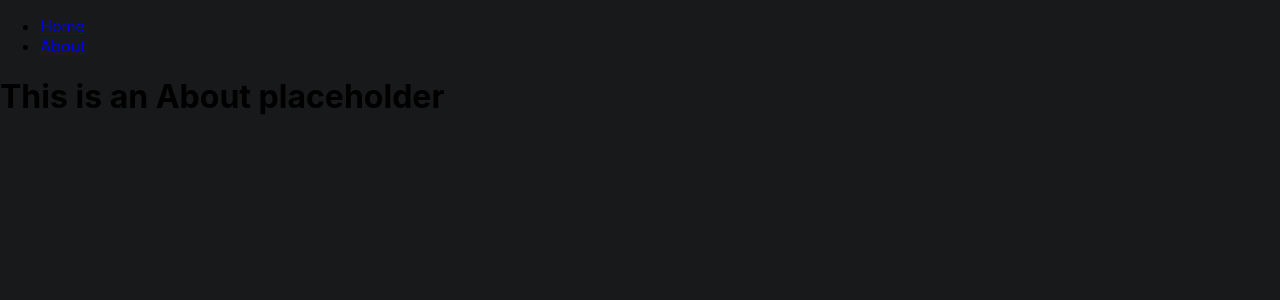
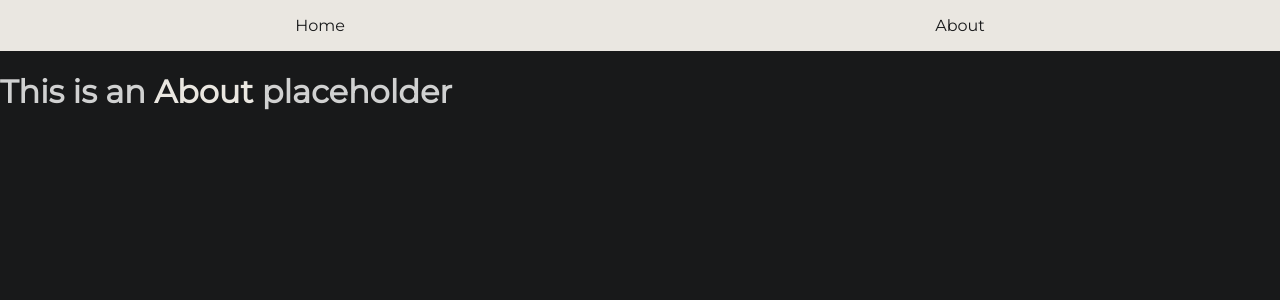
Before and after one commit to DanielMKwolek/regenerateapp, a React (Create React App) app: page /about in a window 1280 px wide. Shown: the top 300 px of the page. Built offline with nearby package versions, Linux system fonts and the light colour scheme; no server answers.

Commit message:
configured API input into good format for variables

```diff
--- a/src/App.css
+++ b/src/App.css
@@ -1,3 +1,29 @@
+@import url('https://fonts.googleapis.com/css2?family=Montserrat&display=swap');
+* {
+    transition: background-color 1s ease-in;
+}
+
 body {
     background-color: var(--dark-shade);
+    color: rgba(255,255,255,.8);
+    font-family: 'Montserrat', sans-serif;
 }
+
+span {
+    color: var(--light-shade);
+}
+
+ul {
+    display: flex;
+    justify-content: space-around;
+    padding: 16px 0;
+    margin: 0 auto;
+    list-style-type: none;
+    background-color: var(--light-shade);
+    color: var(--dark-shade);
+}
+
+a {
+    color: inherit;
+    text-decoration-line: none;
+}
--- a/src/App.js
+++ b/src/App.js
@@ -7,9 +7,9 @@ import About from './Components/About';
 function App() {
 
   let [colorConfig, setColorConfig] = useState({
-    lightColor: "#EAE7E1",
+    lightShade: "#EAE7E1",
     lightAccent: "#76AD82",
-    mainBrandColor: "#773646",
+    mainBrand: "#773646",
     darkAccent: "#807A72",
     darkShade: "#18191A"
   })
@@ -25,9 +25,9 @@ function App() {
   .then(response => response.json())
   .then(data => {
     setColorConfig({
-      lightColor: `rgb(${data.result[0].join()})`,
+      lightShade: `rgb(${data.result[2].join()})`,
       lightAccent: `rgb(${data.result[1].join()})`,
-      mainBrandColor: `rgb(${data.result[2].join()})`,
+      mainBrand: `rgb(${data.result[0].join()})`,
       darkAccent: `rgb(${data.result[3].join()})`,
       darkShade: `rgb(${data.result[4].join()})`
     });
@@ -37,10 +37,10 @@ function App() {
 
   document.getElementById('internalStyleSheet').innerHTML = (`
   :root {
-    --light-color: ${colorConfig.lightColor};
+    --light-shade: ${colorConfig.lightShade};
     --light-accent: ${colorConfig.lightAccent};
-    --main-brand-color: ${colorConfig.mainBrandColor};
-    --dark-accent: ${colorConfig.mainBrandColor};
+    --main-brand: ${colorConfig.mainBrand};
+    --dark-accent: ${colorConfig.darkAccent};
     --dark-shade: ${colorConfig.darkShade};
   }
 `);
--- a/src/Components/About.js
+++ b/src/Components/About.js
@@ -1,6 +1,6 @@
 const About = (props) => {
     return(
-        <h1>This is an About placeholder</h1>
+        <h1>This is an <span>About</span> placeholder</h1>
     );
 }
 
--- a/src/Components/Home.js
+++ b/src/Components/Home.js
@@ -5,7 +5,7 @@ import ApplePhone from "./ApplePhone";
 
 const Home = (props) => {
     return(
-        <h1>This is a Home placeholder</h1>
+        <h1>This is a <span>Home</span> placeholder</h1>
     );
 }
 
```
